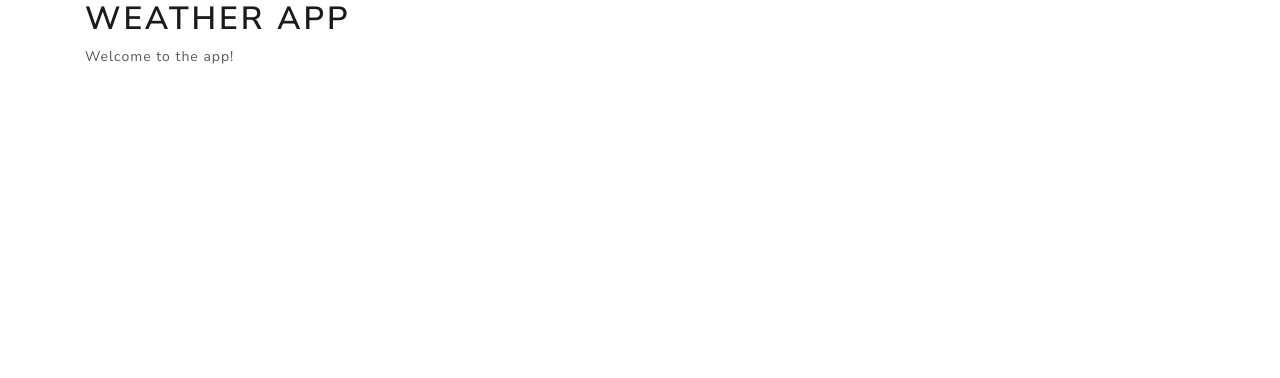
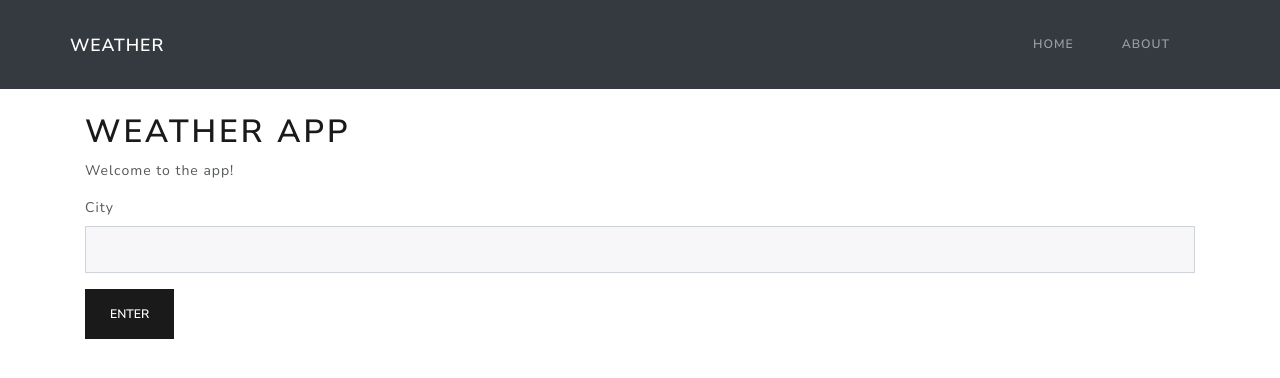
Before and after one commit to lu-gflores/test-nextjs, a Next.js app: page / in a window 1280 px wide. Shown: the top 378 px of the page. Built offline with nearby package versions, Linux system fonts and the light colour scheme.

Commit message:
created form component

```diff
--- /dev/null
+++ b/components/Form.js
@@ -0,0 +1,28 @@
+class Form extends React.Component {
+    constructor(props) {
+        super (props);
+        this.state = {value: ''}
+
+        this.handleChange = this.handleChange.bind(this);
+        this.handleSubmit =  this.handleSubmit.bind(this);
+    }
+    handleChange(event) {
+        this.setState({value: event.target.value});
+    }
+    handleSubmit(event) {
+        event.preventDefault();
+    }
+
+    render () {
+        return(
+            <form>
+            <div className='form-group'>
+                <label for = 'city'>City</label>
+                <input type='text' className='form-control' onChange={this.handleChange}/>
+            </div>
+            <button type='submit' className="btn btn-primary" value="Submit" onSubmit={this.handleSubmit}>Enter</button>
+            </form>
+        )
+    }
+}
+export default Form
--- a/components/Layout.js
+++ b/components/Layout.js
@@ -1,11 +1,12 @@
 import Head from 'next/head'
-
+import Navbar from './Navbar'
 const Layout = (props) => (
     <div>
         <Head>
             <title>Weather</title>
             <link rel='stylesheet' href="https://stackpath.bootstrapcdn.com/bootswatch/4.5.0/lux/bootstrap.min.css"/>
         </Head>
+        <Navbar/>
         <div className='container'>
             {props.children}
         </div>
--- /dev/null
+++ b/components/Navbar.js
@@ -0,0 +1,20 @@
+import Link from 'next/link'
+const Navbar = () => (
+    <nav className="navbar navbar-expand navbar-dark bg-dark mb-4">
+    <div className="container">
+      <a className="navbar-brand" href="#">Weather</a>
+      <div className="collapse navbar-collapse">
+        <ul className="navbar-nav ml-auto">
+          <li className="nav-item">
+            <Link href="/"><a className="nav-link">Home</a></Link>
+          </li>
+          <li className="nav-item">
+            <Link href="/about"><a className="nav-link">About</a></Link>
+          </li>
+        </ul>
+      </div>
+    </div>
+  </nav>
+
+)
+export default Navbar;
--- a/pages/index.js
+++ b/pages/index.js
@@ -1,10 +1,12 @@
 import Layout from '../components/Layout'
+import Form from '../components/Form'
 const Index = () => (
     <Layout>
         <div>
             <h1>Weather App</h1>
             <p>Welcome to the app!</p>
         </div>
+        <Form/>
     </Layout>
 
 )
```
